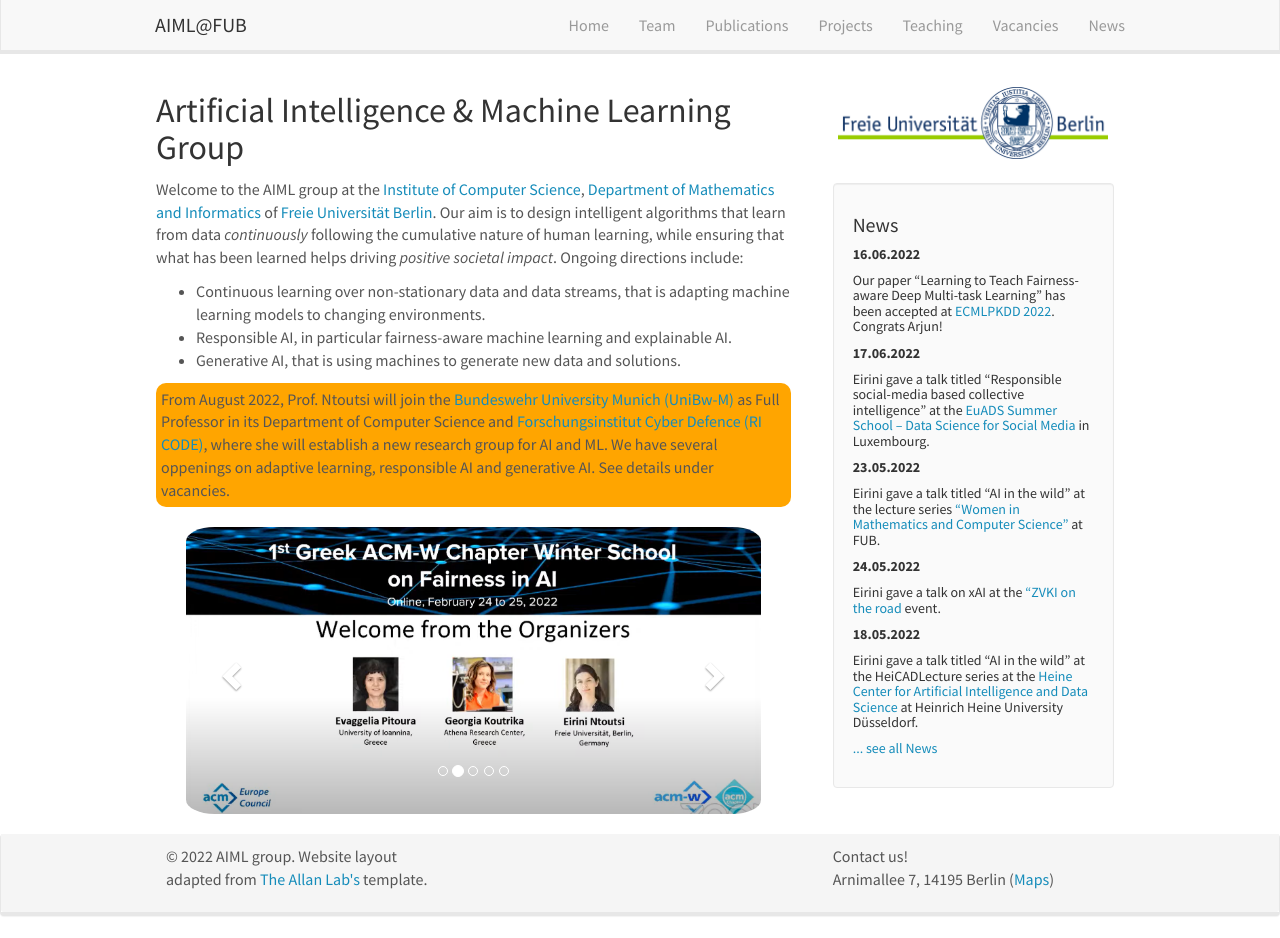
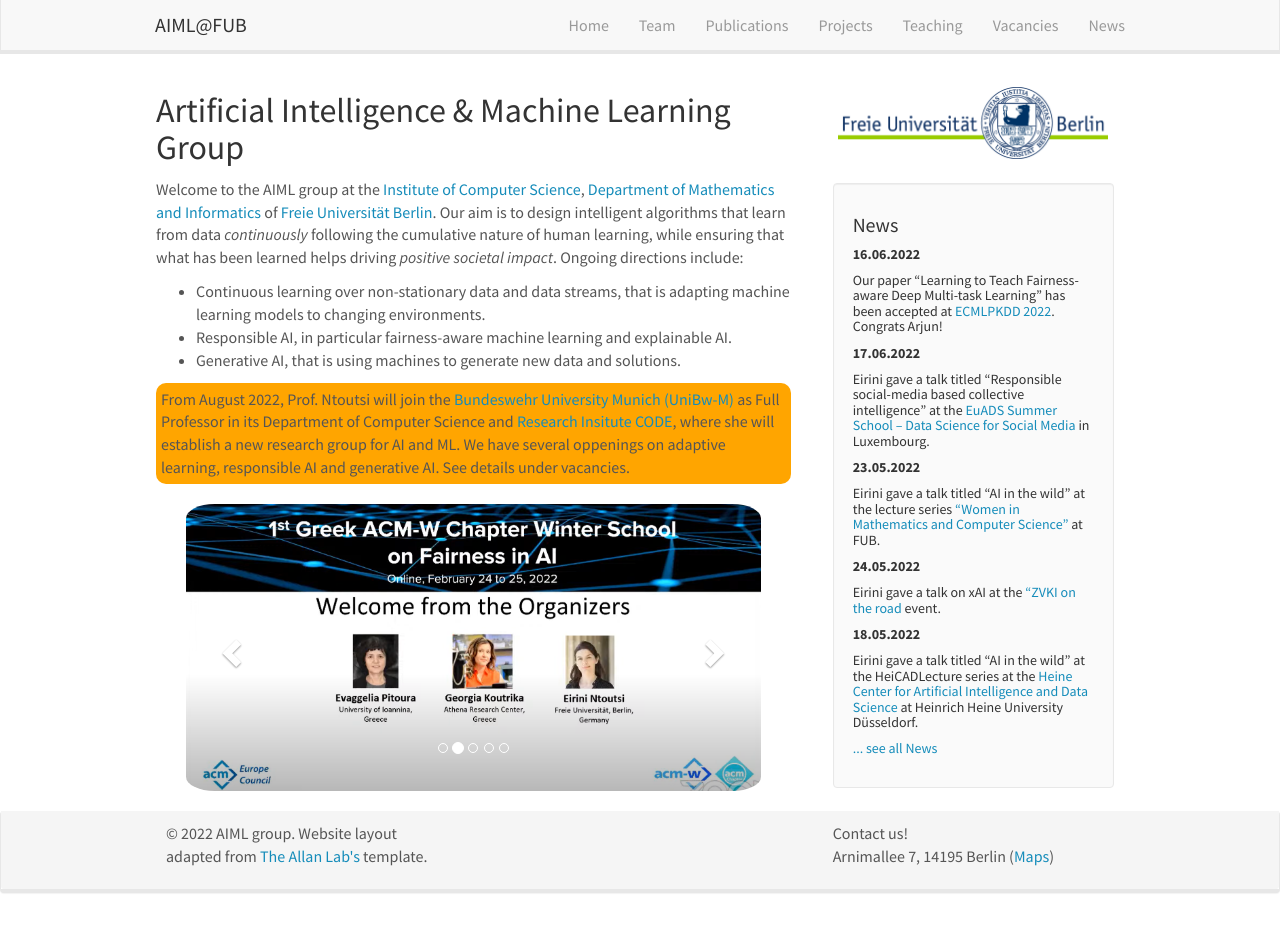
Before and after one commit to AIML-research/AIML-research.github.io, a Jekyll site: the page built from _pages/home.md, in a window 1280 px wide and 938 px high. Built offline with Jekyll 4.4.1, drawn with Linux system fonts in a browser that asks for light colours; nearby versions of some CDN libraries.

Commit message:
Update home.md

```diff
--- a/_pages/home.md
+++ b/_pages/home.md
@@ -14,7 +14,7 @@
 - Generative AI, that is using machines to generate new data and solutions.
 
 <p style="background-color:orange;padding:5px;border-radius: 10px;">
-From August 2022, Prof. Ntoutsi will join the <a href="https://www.unibw.de/" target="_new">Bundeswehr University Munich (UniBw-M)</a> as Full Professor in its Department of Computer Science and <a href="https://www.unibw.de/code" target="_new">Forschungsinstitut Cyber Defence (RI CODE)</a>, where she will establish a new research group for AI and ML. We have several oppenings on adaptive learning, responsible AI and generative AI. See details under vacancies.
+From August 2022, Prof. Ntoutsi will join the <a href="https://www.unibw.de/" target="_new">Bundeswehr University Munich (UniBw-M)</a> as Full Professor in its Department of Computer Science and <a href="https://www.unibw.de/code" target="_new">Research Insitute CODE</a>, where she will establish a new research group for AI and ML. We have several oppenings on adaptive learning, responsible AI and generative AI. See details under vacancies.
 </p>
 
 <div markdown="0" id="carousel" class="carousel slide" data-ride="carousel" data-interval="4000" data-pause="hover" >
```
